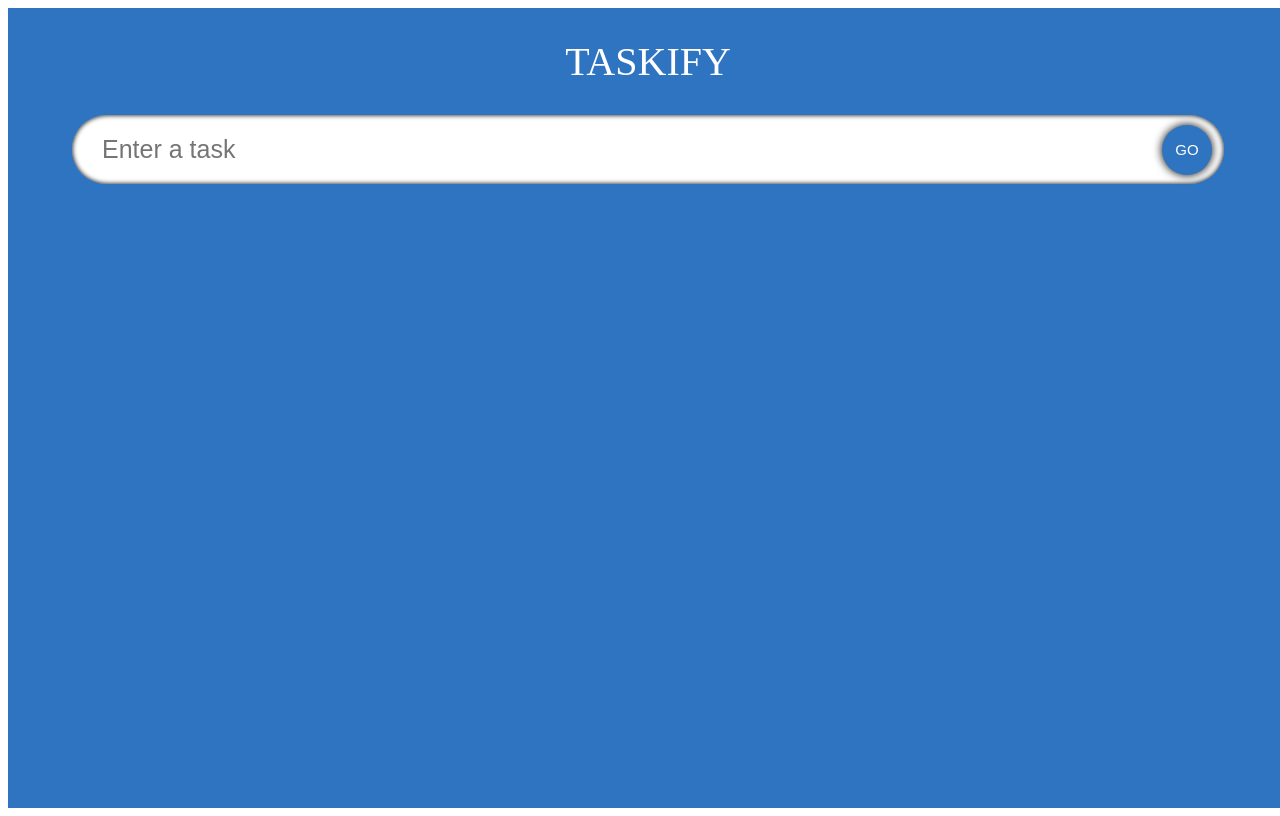
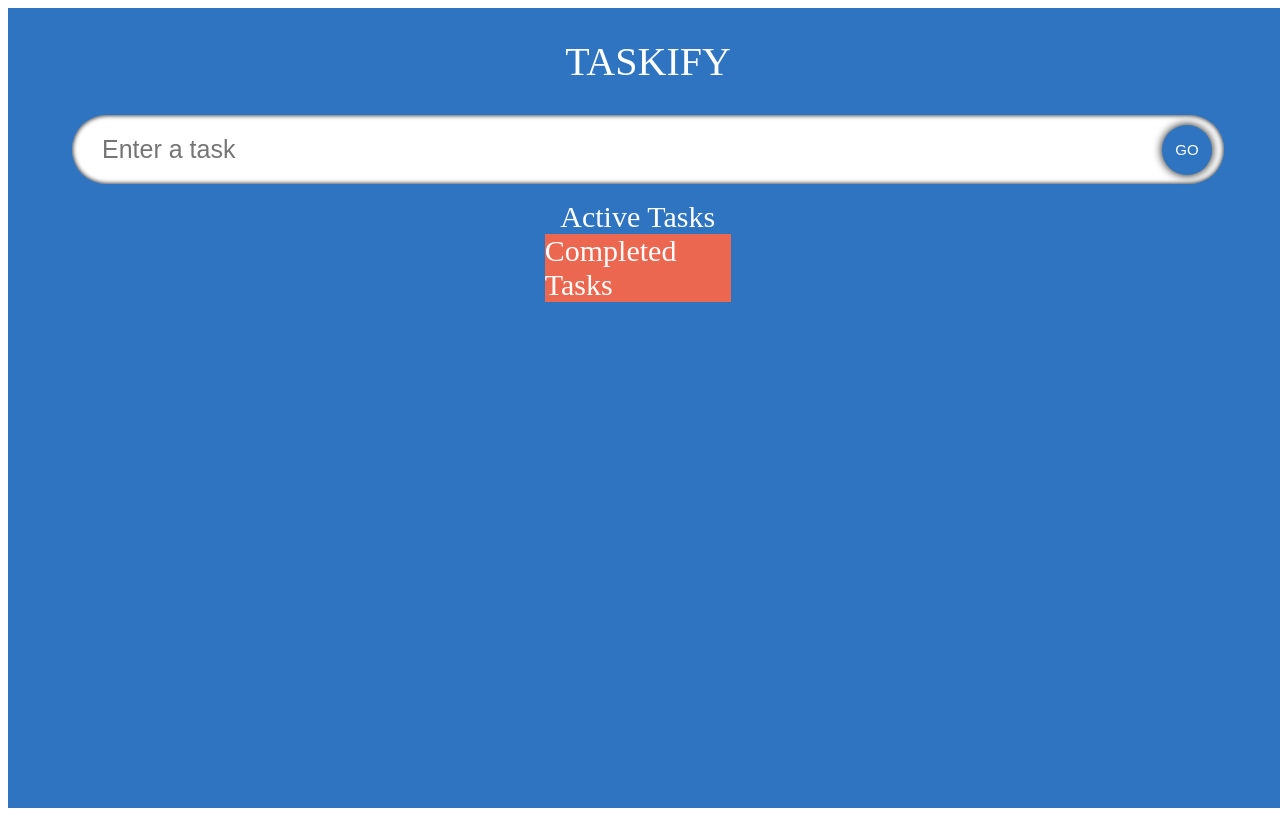
Before and after one commit to xanthemc/react-app, a React (Create React App) app: page / in a window 1280 px wide. Built offline with nearby package versions, Linux system fonts and the light colour scheme; a web font is replaced by a local one.

Commit message:
4 files modified, 3 added

```diff
--- a/App.tsx
+++ b/App.tsx
@@ -1,23 +1,77 @@
 import * as React from 'react';
-import './style.css';
+import { useState } from 'react';
 import './App.css';
 import InputField from './components/InputField';
-let name: string = 'Piyush';
-let age: number;
-let isStudent: boolean;
-let hobbies: string[];
-let role: [number, string];
-let printName: (name: string) => never; //void returns undefined, never doesnt return anything
-// let person: Object;
+import TodoList from './components/TodoList';
+import { DragDropContext, DropResult } from 'react-beautiful-dnd';
+import { Todo } from './model';
 
 const App: React.FC = () => {
-  const [todo, setTodo] = React.useState<string>('');
-  console.log(todo);
+  const [todo, setTodo] = useState<string>('');
+  const [todos, setTodos] = useState<Array<Todo>>([]);
+  const [CompletedTodos, setCompletedTodos] = useState<Array<Todo>>([]);
+
+  const handleAdd = (e: React.FormEvent) => {
+    e.preventDefault();
+
+    if (todo) {
+      setTodos([...todos, { id: Date.now(), todo, isDone: false }]);
+      setTodo('');
+    }
+  };
+
+  const onDragEnd = (result: DropResult) => {
+    const { destination, source } = result;
+
+    console.log(result);
+
+    if (!destination) {
+      return;
+    }
+
+    if (
+      destination.droppableId === source.droppableId &&
+      destination.index === source.index
+    ) {
+      return;
+    }
+
+    let add;
+    let active = todos;
+    let complete = CompletedTodos;
+    // Source Logic
+    if (source.droppableId === 'TodosList') {
+      add = active[source.index];
+      active.splice(source.index, 1);
+    } else {
+      add = complete[source.index];
+      complete.splice(source.index, 1);
+    }
+
+    // Destination Logic
+    if (destination.droppableId === 'TodosList') {
+      active.splice(destination.index, 0, add);
+    } else {
+      complete.splice(destination.index, 0, add);
+    }
+
+    setCompletedTodos(complete);
+    setTodos(active);
+  };
+
   return (
-    <div className="App">
-      <span className="heading">Taskify</span>
-      <InputField todo={todo} setTodo={setTodo} />
-    </div>
+    <DragDropContext onDragEnd={onDragEnd}>
+      <div className="App">
+        <span className="heading">Taskify</span>
+        <InputField todo={todo} setTodo={setTodo} handleAdd={handleAdd} />
+        <TodoList
+          todos={todos}
+          setTodos={setTodos}
+          CompletedTodos={CompletedTodos}
+          setCompletedTodos={setCompletedTodos}
+        />
+      </div>
+    </DragDropContext>
   );
 };
 
--- a/components/InputField.tsx
+++ b/components/InputField.tsx
@@ -4,10 +4,18 @@
 interface Props {
   todo: string;
   setTodo: React.Dispatch<React.SetStateAction<string>>;
+  handleAdd: (e: React.FormEvent) => void;
 }
-const InputField = ({ todo, setTodo }: Props) => {
+const InputField = ({ todo, setTodo, handleAdd }: Props) => {
+  const inputRef = React.useRef<HTMLInputElement>(null);
   return (
-    <form className="input">
+    <form
+      className="input"
+      onSubmit={(e) => {
+        handleAdd(e);
+        inputRef.current?.blur();
+      }}
+    >
       <input
         type="input"
         placeholder="Enter a task"
--- /dev/null
+++ b/components/SingleTodo.tsx
@@ -0,0 +1,88 @@
+import * as React from 'react';
+import { useEffect, useRef, useState } from 'react';
+import { AiFillEdit, AiFillDelete } from 'react-icons/ai';
+import { MdDone } from 'react-icons/md';
+import { Todo } from '../models';
+import { Draggable } from 'react-beautiful-dnd';
+
+const SingleTodo: React.FC<{
+  index: number;
+  todo: Todo;
+  todos: Array<Todo>;
+  setTodos: React.Dispatch<React.SetStateAction<Array<Todo>>>;
+}> = ({ index, todo, todos, setTodos }) => {
+  const [edit, setEdit] = useState<boolean>(false);
+  const [editTodo, setEditTodo] = useState<string>(todo.todo);
+
+  const inputRef = useRef<HTMLInputElement>(null);
+  useEffect(() => {
+    inputRef.current?.focus();
+  }, [edit]);
+
+  const handleEdit = (e: React.FormEvent, id: number) => {
+    e.preventDefault();
+    setTodos(
+      todos.map((todo) => (todo.id === id ? { ...todo, todo: editTodo } : todo))
+    );
+    setEdit(false);
+  };
+
+  const handleDelete = (id: number) => {
+    setTodos(todos.filter((todo) => todo.id !== id));
+  };
+
+  const handleDone = (id: number) => {
+    setTodos(
+      todos.map((todo) =>
+        todo.id === id ? { ...todo, isDone: !todo.isDone } : todo
+      )
+    );
+  };
+
+  return (
+    <Draggable draggableId={todo.id.toString()} index={index}>
+      {(provided, snapshot) => (
+        <form
+          onSubmit={(e) => handleEdit(e, todo.id)}
+          {...provided.draggableProps}
+          {...provided.dragHandleProps}
+          ref={provided.innerRef}
+          className={`todos__single ${snapshot.isDragging ? 'drag' : ''}`}
+        >
+          {edit ? (
+            <input
+              value={editTodo}
+              onChange={(e) => setEditTodo(e.target.value)}
+              className="todos__single--text"
+              ref={inputRef}
+            />
+          ) : todo.isDone ? (
+            <s className="todos__single--text">{todo.todo}</s>
+          ) : (
+            <span className="todos__single--text">{todo.todo}</span>
+          )}
+          <div>
+            <span
+              className="icon"
+              onClick={() => {
+                if (!edit && !todo.isDone) {
+                  setEdit(!edit);
+                }
+              }}
+            >
+              <AiFillEdit />
+            </span>
+            <span className="icon" onClick={() => handleDelete(todo.id)}>
+              <AiFillDelete />
+            </span>
+            <span className="icon" onClick={() => handleDone(todo.id)}>
+              <MdDone />
+            </span>
+          </div>
+        </form>
+      )}
+    </Draggable>
+  );
+};
+
+export default SingleTodo;
--- /dev/null
+++ b/components/TodoList.tsx
@@ -0,0 +1,71 @@
+import * as React from 'react';
+import { Todo } from '../model';
+import './styles.css';
+
+import SingleTodo from './SingleTodo';
+import { Droppable } from 'react-beautiful-dnd';
+
+interface props {
+  todos: Array<Todo>;
+  setTodos: React.Dispatch<React.SetStateAction<Array<Todo>>>;
+  setCompletedTodos: React.Dispatch<React.SetStateAction<Array<Todo>>>;
+  CompletedTodos: Array<Todo>;
+}
+
+const TodoList: React.FC<props> = ({
+  todos,
+  setTodos,
+  CompletedTodos,
+  setCompletedTodos,
+}) => {
+  return (
+    <div className="container">
+      <Droppable droppableId="TodosList">
+        {(provided, snapshot) => (
+          <div
+            className={`todos ${snapshot.isDraggingOver ? 'dragactive' : ''}`}
+            ref={provided.innerRef}
+            {...provided.droppableProps}
+          >
+            <span className="todos__heading">Active Tasks</span>
+            {todos?.map((todo, index) => (
+              <SingleTodo
+                index={index}
+                todos={todos}
+                todo={todo}
+                key={todo.id}
+                setTodos={setTodos}
+              />
+            ))}
+            {provided.placeholder}
+          </div>
+        )}
+      </Droppable>
+      <Droppable droppableId="TodosRemove">
+        {(provided, snapshot) => (
+          <div
+            ref={provided.innerRef}
+            {...provided.droppableProps}
+            className={`todos  ${
+              snapshot.isDraggingOver ? 'dragcomplete' : 'remove'
+            }`}
+          >
+            <span className="todos__heading">Completed Tasks</span>
+            {CompletedTodos?.map((todo, index) => (
+              <SingleTodo
+                index={index}
+                todos={CompletedTodos}
+                todo={todo}
+                key={todo.id}
+                setTodos={setCompletedTodos}
+              />
+            ))}
+            {provided.placeholder}
+          </div>
+        )}
+      </Droppable>
+    </div>
+  );
+};
+
+export default TodoList;
--- a/components/styles.css
+++ b/components/styles.css
@@ -42,3 +42,83 @@
   transform: scale(0.8);
   box-shadow: 0 0 5px black;
 }
+
+.todos {
+  display: flex;
+  justify-content: space-evenly;
+  width: 90%;
+  flex-wrap: wrap;
+}
+
+.dragactive {
+  background-color: rgb(0, 221, 236);
+}
+
+.dragcomplete {
+  background-color: rgb(255, 38, 0);
+}
+
+.remove {
+  background-color: rgb(235, 103, 80);
+}
+
+.todos__heading {
+  font-size: 30px;
+  /* text-align: center; */
+  color: white;
+}
+
+.todos__single {
+  display: flex;
+  border-radius: 5px;
+  padding: 20px;
+  margin-top: 15px;
+  background-image: url('https://img.freepik.com/free-photo/crumpled-yellow-paper-background-close-up_60487-2390.jpg?size=626&ext=jpg');
+  transition: 0.2s;
+}
+
+.drag {
+  box-shadow: 0 0 20px black;
+}
+
+.todos__single:hover {
+  box-shadow: 0 0 5px black;
+  transform: scale(1.03);
+}
+
+.todos__single--text {
+  flex: 1;
+  padding: 5px;
+  border: none;
+  font-size: 20px;
+}
+
+.todos__single--text:focus {
+  outline: none;
+}
+
+.icon {
+  margin-left: 10px;
+  font-size: 25px;
+  cursor: pointer;
+}
+
+@media (max-width: 1100px) {
+  .todos {
+    width: 45%;
+  }
+}
+
+@media (max-width: 700px) {
+  .input {
+    width: 95%;
+  }
+  .container {
+    width: 95%;
+    flex-direction: column;
+  }
+  .todos {
+    width: 95%;
+    margin-bottom: 10px;
+  }
+}
--- /dev/null
+++ b/model.ts
@@ -0,0 +1,5 @@
+export interface Todo {
+  id: number;
+  todo: string;
+  isDone: boolean;
+}
--- a/package.json
+++ b/package.json
@@ -6,7 +6,9 @@
     "@types/react": "^18.0.28",
     "@types/react-dom": "^18.0.10",
     "react": "^18.2.0",
-    "react-dom": "^18.2.0"
+    "react-beautiful-dnd": "^13.1.1",
+    "react-dom": "^18.2.0",
+    "react-icons": "^4.7.1"
   },
   "scripts": {
     "start": "react-scripts start",
```
